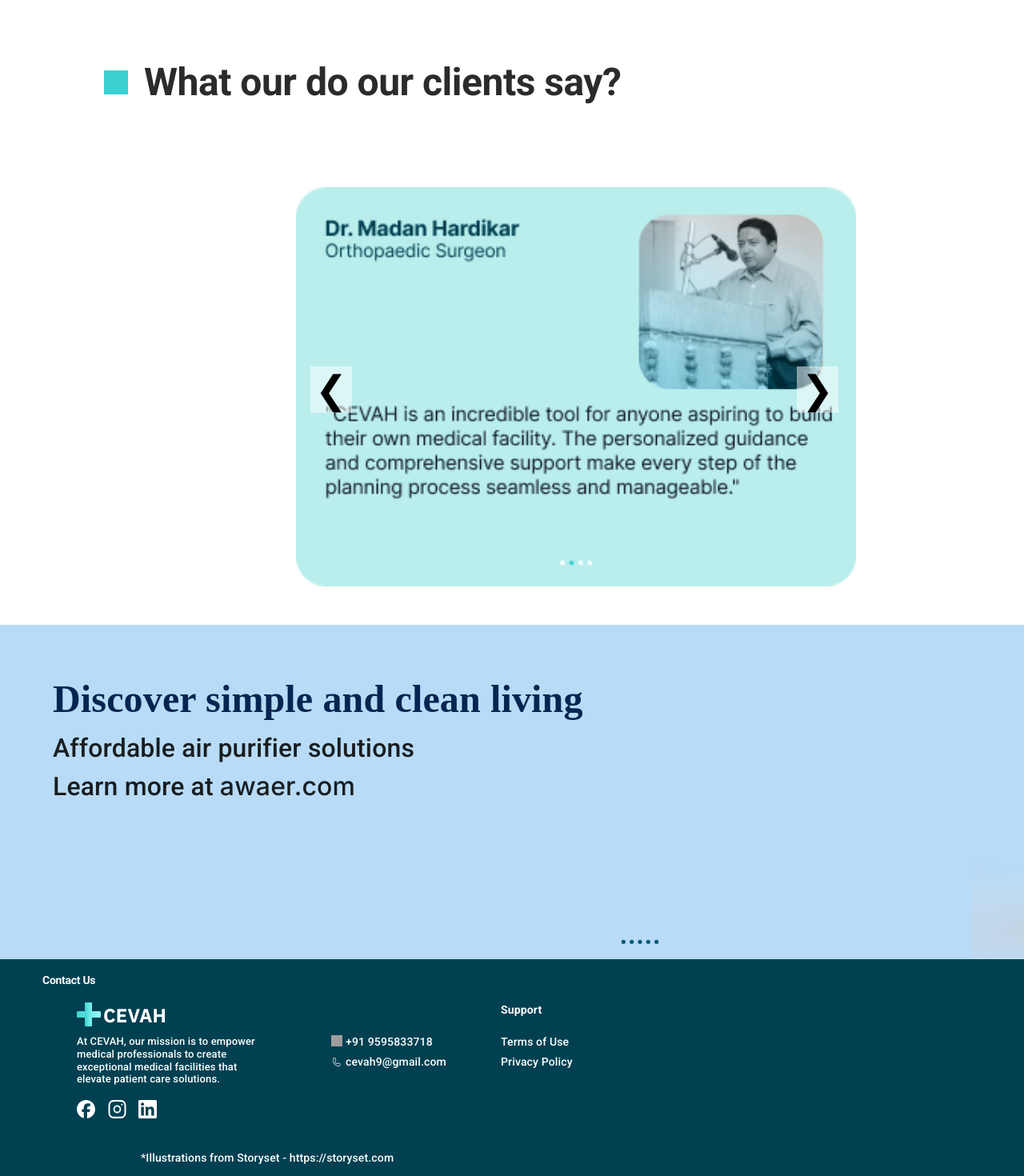
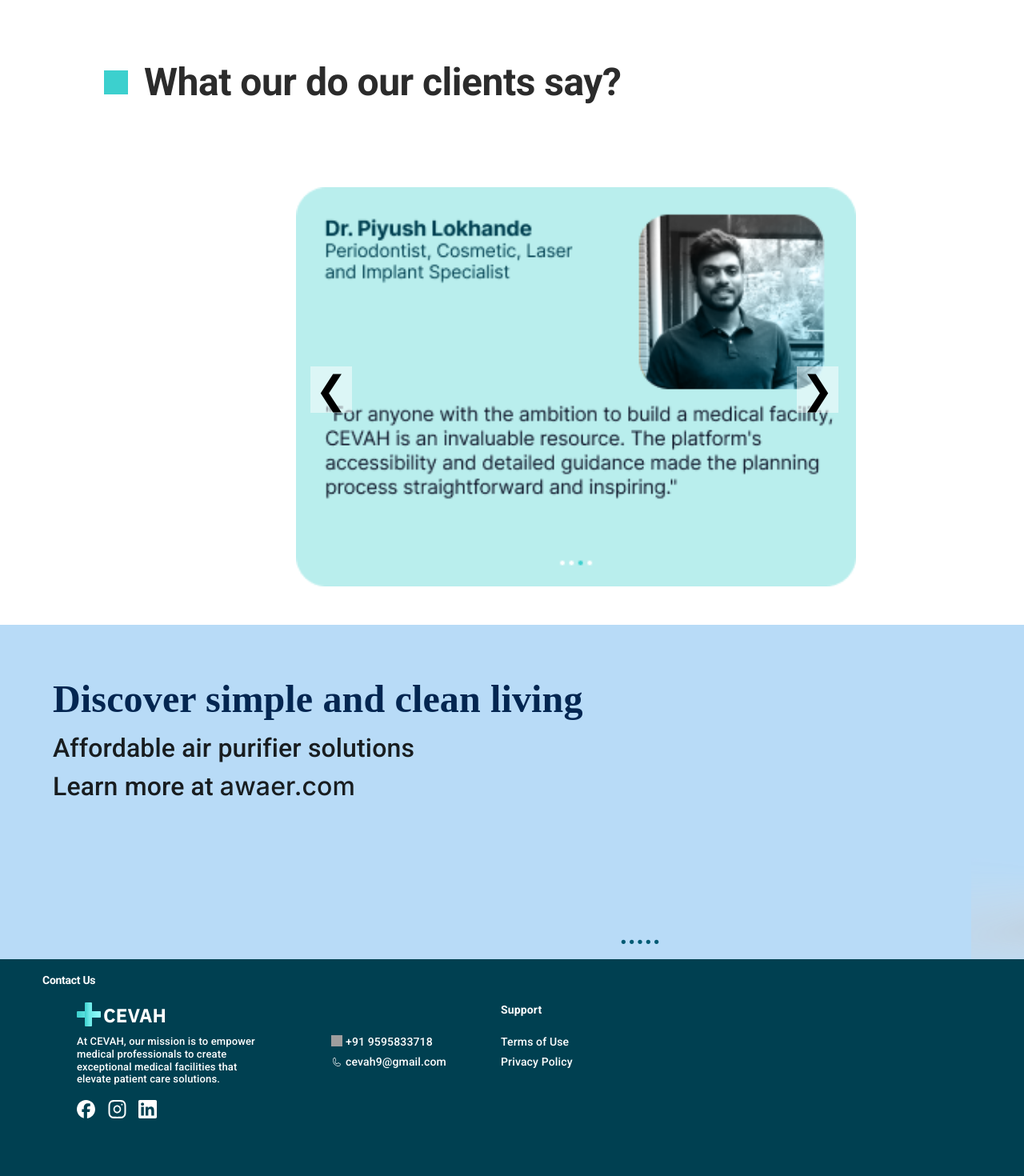
Before and after one commit to rohantikotekar/cevah-frontend-final, a React (Create React App) app: page / in a window 1280 px wide. Shown: the part 2318-3788 px from the top of the page at 80% size. Built offline with nearby package versions, Linux system fonts and the light colour scheme; grey boxes are pictures that could not be loaded; a web font is replaced by a local one.

Commit message:
remove testimonials

```diff
--- a/src/pages/Desktop.js
+++ b/src/pages/Desktop.js
@@ -69,7 +69,6 @@
           <img className="vector-icon6" alt="" src="/vector6.svg" />
         </div>
         <div className="illustrations-from-storyset">
-          *Illustrations from Storyset - https://storyset.com
         </div>
       </div>
       <div className="rectangle-parent">
--- a/src/pages/ImageSlider1.js
+++ b/src/pages/ImageSlider1.js
@@ -2,8 +2,7 @@
 import './ImageSlider1.css';
 
 const images = [
-  'DesktopTestimonial1.png',
-  'DesktopTestimonial2.png',
+
   'DesktopTestimonial3.png',
   'DesktopTestimonial4.png',
 ];
```
